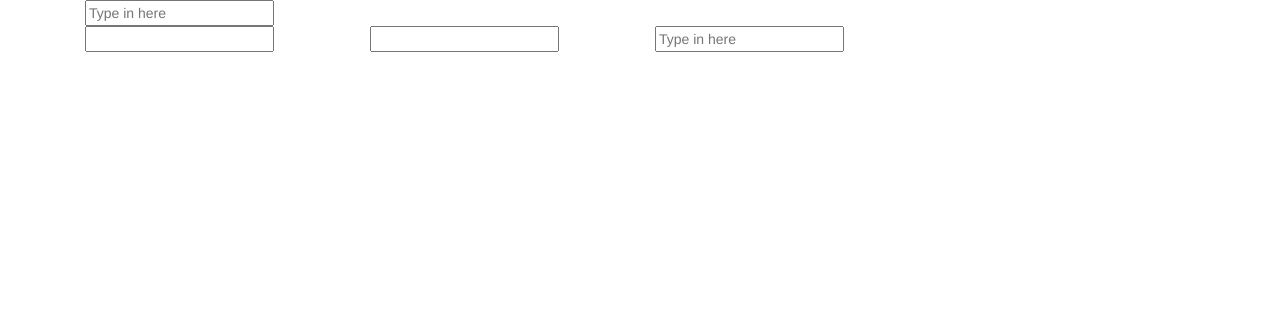
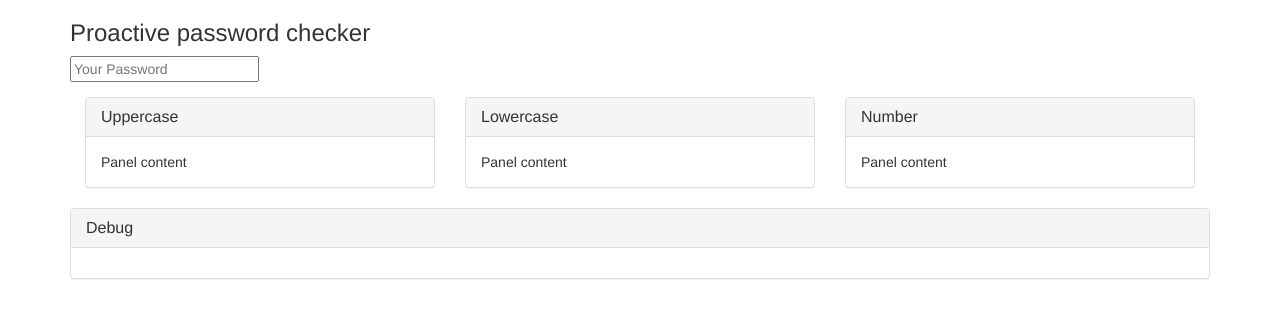
Before and after one commit to gabrieldoucet/password-checker, a plain HTML site: page index.html in a window 1280 px wide. Drawn offline with nearby package versions, Linux system fonts and the light colour scheme.

Commit message:
adding basic feedback

```diff
--- a/app.js
+++ b/app.js
@@ -1,5 +1,18 @@
 var check = function(element) {
+  var regex = new RegExp('[a-zA-Z]+[0-9][0-9]');
   var password = element.value;
   var result = zxcvbn(password);
+  var div = document.getElementById('debug');
+
+  var feedback = _.get(result, 'feedback');
+  div.innerHTML = feedback.warning + '\n';
+  _.forEach(feedback.suggestions, function(val) {
+    div.innerHTML += val + '\n';
+  })
+
+  console.log(password, regex.test(password));
+  _.forEach(_.keys(result), function(key, arrkey) {
+    console.log(_.get(result, key), key);
+  })
   console.log(result);
 }
--- a/index.html
+++ b/index.html
@@ -18,20 +18,59 @@
 </head>
 
 <body>
-  <div class='container'>
-    <div class='container col-lg-3'>
-      <input type=password placeholder='Type in here' onkeyup='check(this)'>
+<div class="container">
+  <div class="form">
+    <div class="form-group">
+      <h3>Proactive password checker</h3>
+      <input class="col-offset-lg-1" type='text' placeholder='Your Password' onkeyup='check(this)'>
     </div>
   </div>
-  <div class='container'>
-    <div class='container col-lg-3'>
-      <input type=password placeholder=''>
-    </div>
-    <div class='container col-lg-3'>
-      <input type=text>
-    </div>
-    <div class='container col-lg-3'>
-      <input type=password placeholder='Type in here'>
+</div>
+
+<div class="container">
+  <div class="container col-lg-4">
+    <div class="panel panel-default">
+      <div class="panel-heading">
+        <h3 class="panel-title">Uppercase</h3>
+      </div>
+      <div class="panel-body" id="uppercase-feedback">
+        Panel content
+      </div>
     </div>
   </div>
+
+  <div class="container col-lg-4">
+    <div class="panel panel-default">
+      <div class="panel-heading">
+        <h3 class="panel-title">Lowercase</h3>
+      </div>
+      <div class="panel-body" id="lowercase-feedback">
+        Panel content
+      </div>
+    </div>
+  </div>
+
+
+  <div class="container col-lg-4">
+    <div class="panel panel-default">
+      <div class="panel-heading">
+        <h3 class="panel-title">Number</h3>
+      </div>
+      <div class="panel-body" id="number-feedback">
+        Panel content
+      </div>
+    </div>
+  </div>
+</div>
+
+<div class="container">
+  <div class="panel panel-default">
+    <div class="panel-heading">
+      <h3 class="panel-title">Debug</h3>
+    </div>
+    <div class="panel-body" id="debug">
+
+    </div>
+  </div>
+</div>
 </body>
```
